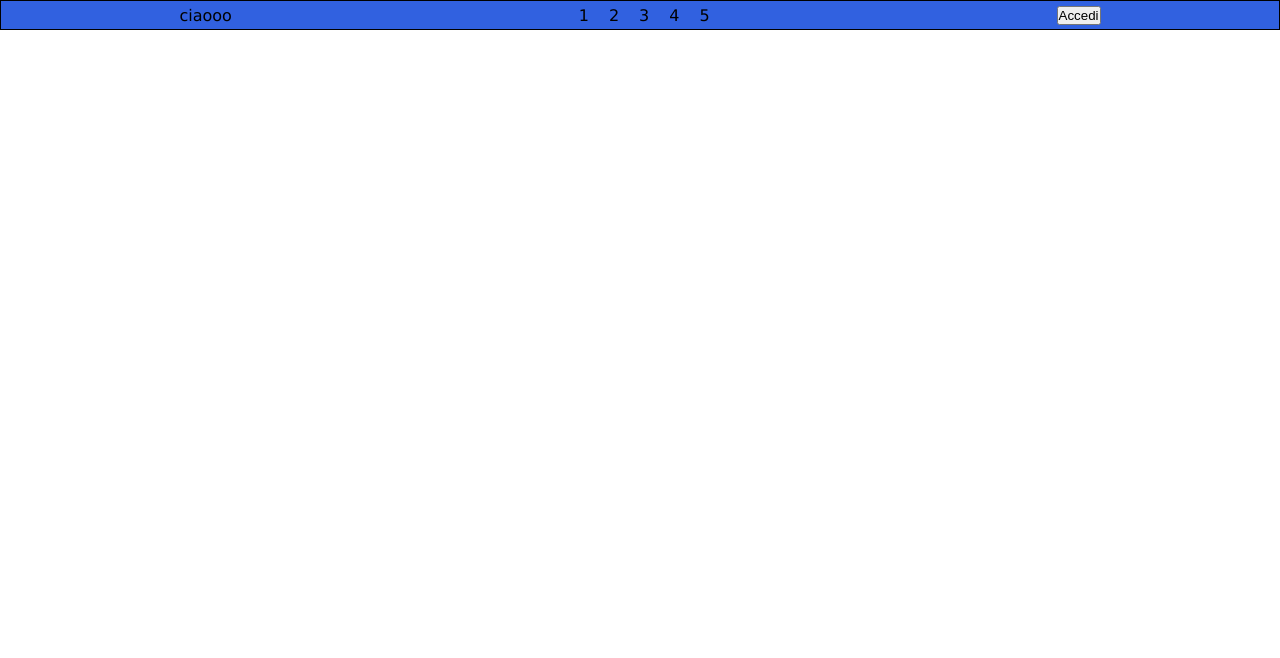
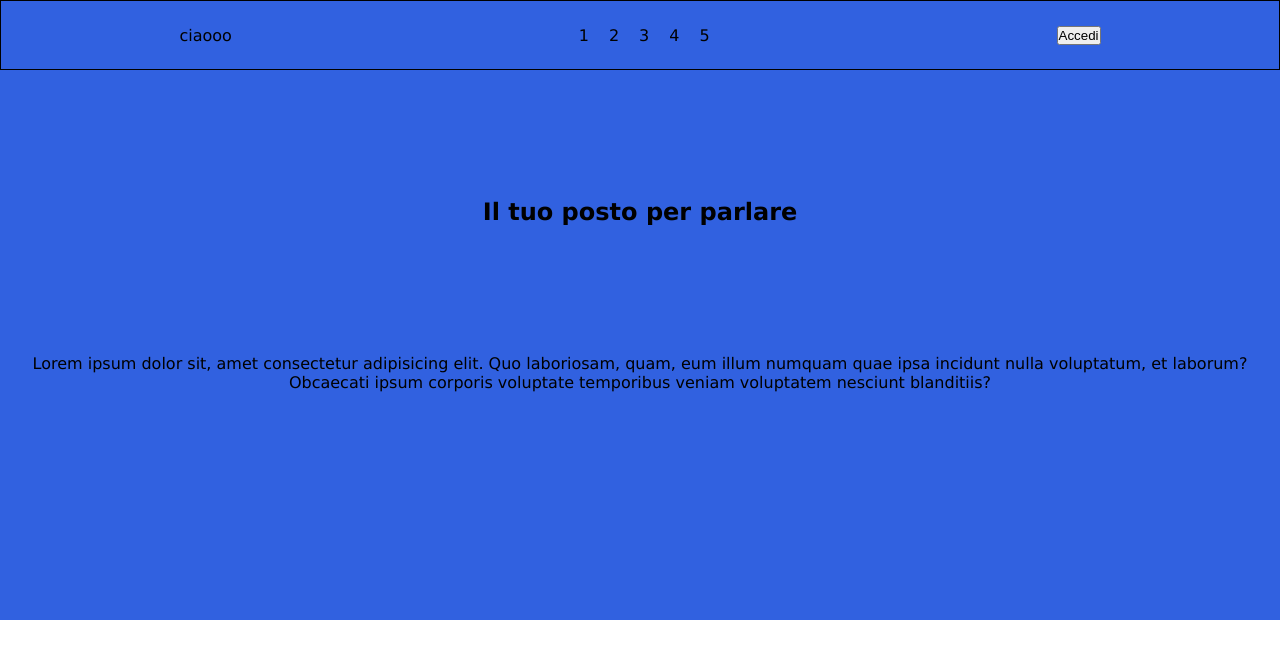
Before and after one commit to mikzanco/htmlcss-struttura-discord, a plain HTML site: page index.html in a window 1280 px wide. Drawn offline with Linux system fonts and the light colour scheme.

Commit message:
[add] first container

```diff
--- a/css/style.css
+++ b/css/style.css
@@ -17,7 +17,7 @@ header{
   display: flex;
   background-color: rgb(49,97,224);
   /*da togliere*/
-  height: 30px;
+  height: 70px;
   padding: 10px;
   justify-content: space-around;
   align-items: center;
@@ -31,3 +31,14 @@ header .menu ul{
 header .menu ul li{
   padding: 10px;
 }
+
+.container .first-container{
+  background-color: rgb(49,97,224);
+  text-align: center;
+  height: 550px;
+}
+
+.first-container h1{
+  padding: 10% 10%;
+  text-align: center;
+}
--- a/index.html
+++ b/index.html
@@ -27,7 +27,18 @@
 
   </header>
 
-  <main>
+  <main class="container">
+
+    <section class="first-container">
+      <h1>Il tuo posto per parlare</h1>
+      <p>Lorem ipsum dolor sit, amet consectetur adipisicing elit. Quo laboriosam, quam, eum illum numquam quae ipsa incidunt nulla voluptatum, et laborum? Obcaecati ipsum corporis voluptate temporibus veniam voluptatem nesciunt blanditiis?</p>
+    </section>
+
+    <section class="second-container">
+      <div></div>
+      <div></div>
+
+    </section>
 
 
   </main>
```
